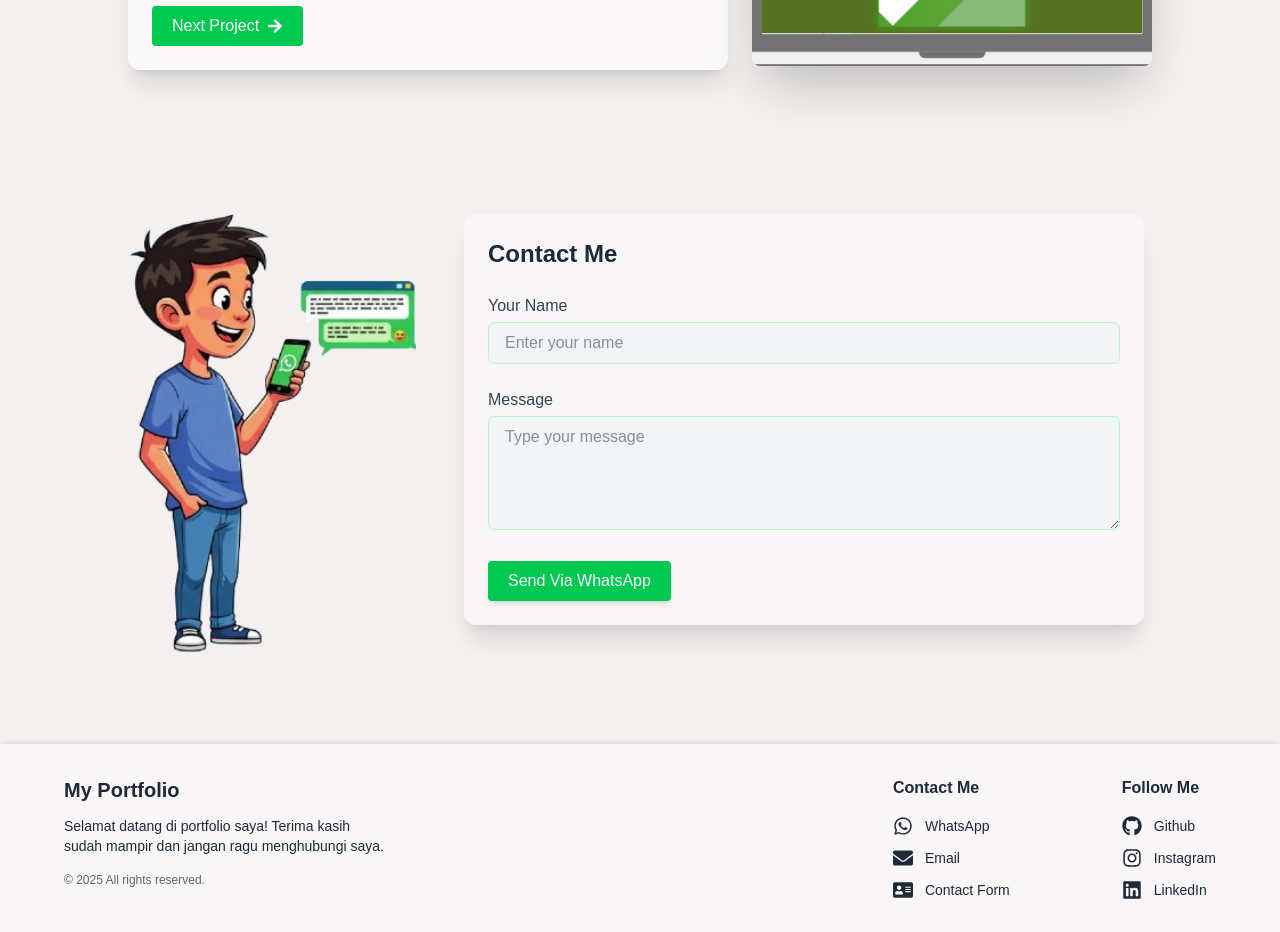
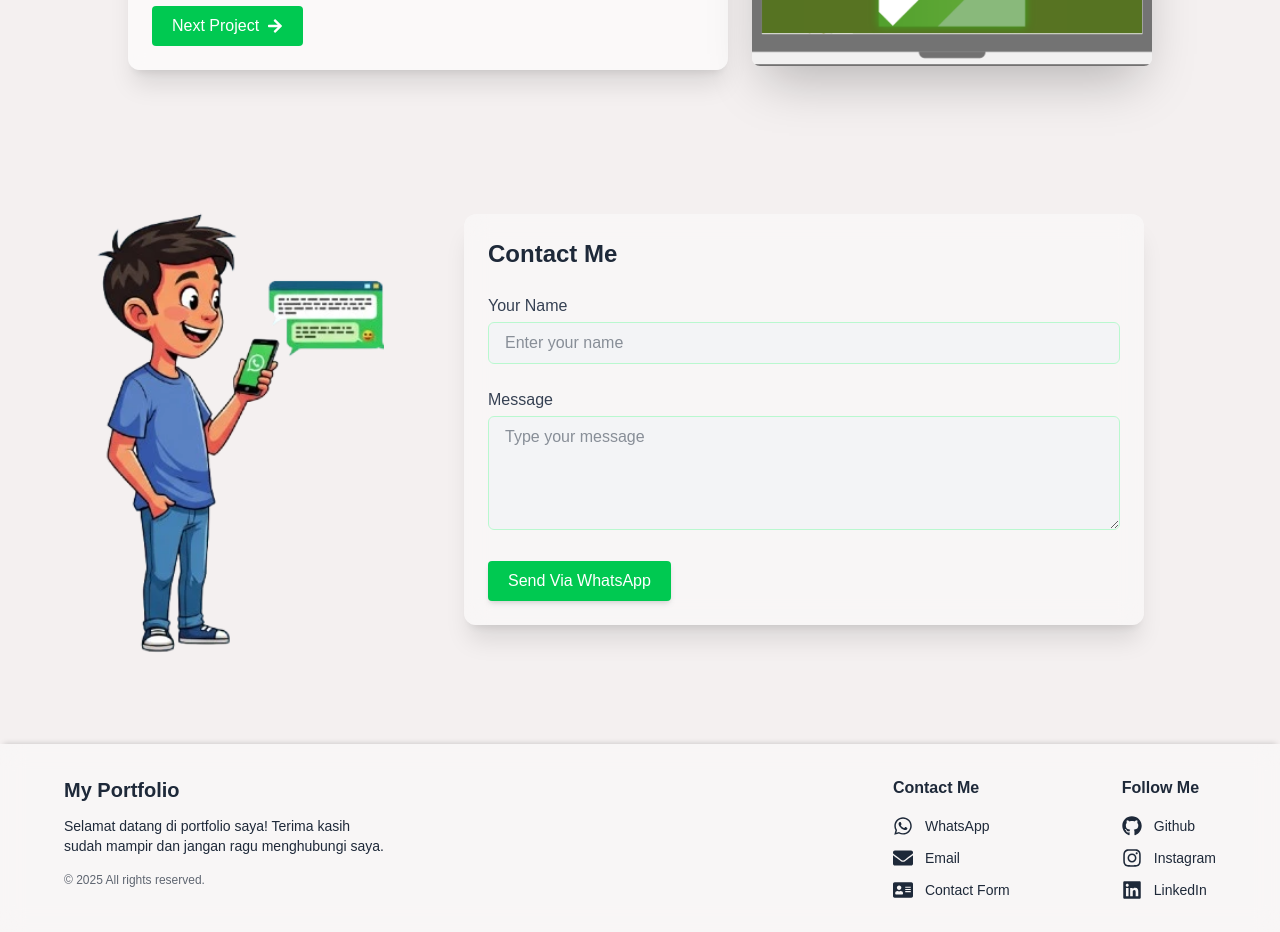
Before and after one commit to Putra-pkwl03/My-Portfolio, a Next.js app: page / in a window 1280 px wide. Shown: the part 3520-4452 px from the top of the page. Built offline with nearby package versions, Linux system fonts and the light colour scheme.

Commit message:
update contac sections 5

```diff
--- a/app/components/ContactSection.tsx
+++ b/app/components/ContactSection.tsx
@@ -86,8 +86,8 @@ export default function ContactSection() {
             src="/img/assets/c1.webp"
             alt="Contact Illustration"
             fill
-            className="object-cover rounded"
-            sizes="(min-width: 788px) 40vw"
+            className="object-cover rounded -ml-8"
+            sizes="(min-width: 890px) 40vw"
             priority
           />
         </div>
```
